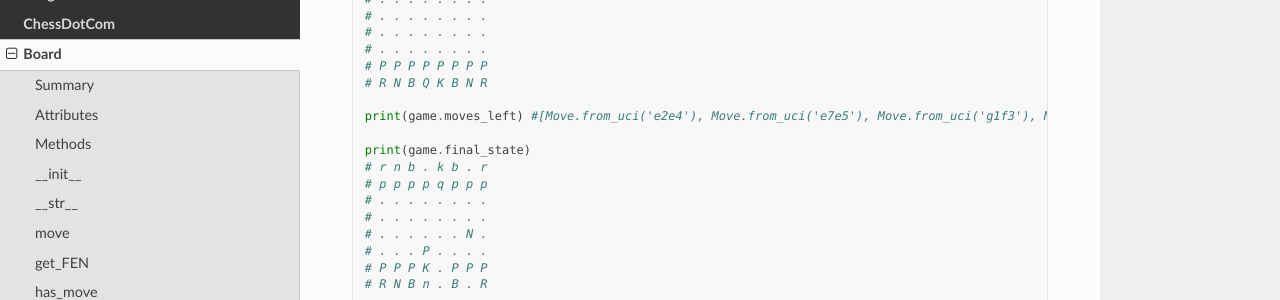
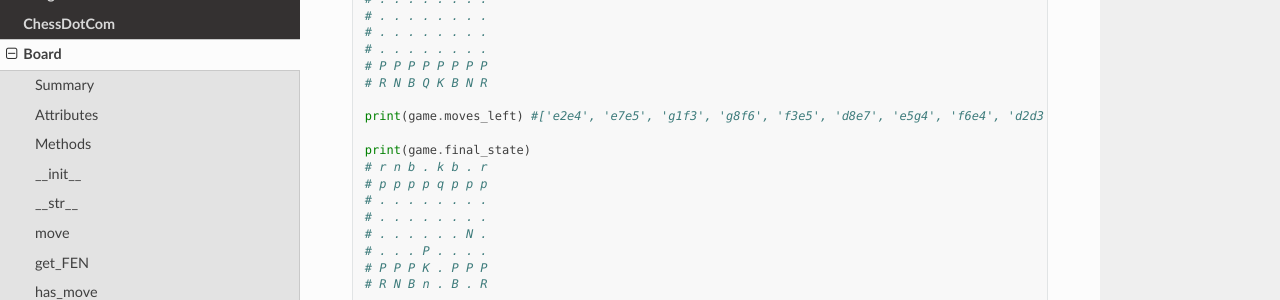
Before and after one commit to frishberg/Chess-Analytica, a Sphinx documentation site: the page built from docs/source/board.rst, in a window 1280 px wide and 900 px high, scrolled down 1609 px. Shown: the part 151-451 px from the top of the window. Built offline with Sphinx 7.4.7 and the Read the Docs theme 2.0.0, drawn with Linux system fonts in a browser that asks for light colours; some of the changed text lies outside the part shown.

```diff
--- a/chess_analytica/__init__.py
+++ b/chess_analytica/__init__.py
@@ -1,2 +1,2 @@
-from Board import Board
-from ChessDotCom import Profile
+from .Board import Board
+from .ChessDotCom import Profile
--- a/docs/source/board.rst
+++ b/docs/source/board.rst
@@ -81,7 +81,7 @@ Example usage:
    # P P P P P P P P
    # R N B Q K B N R
 
-   print(game.moves_left) #[Move.from_uci('e2e4'), Move.from_uci('e7e5'), Move.from_uci('g1f3'), Move.from_uci('g8f6'), Move.from_uci('f3e5'), Move.from_uci('d8e7'), Move.from_uci('e5g4'), Move.from_uci('f6e4'), Move.from_uci('d2d3'), Move.from_uci('e4c3'), Move.from_uci('e1d2'), Move.from_uci('c3d1')]
+   print(game.moves_left) #['e2e4', 'e7e5', 'g1f3', 'g8f6', 'f3e5', 'd8e7', 'e5g4', 'f6e4', 'd2d3', 'e4c3', 'e1d2', 'c3d1']
 
    print(game.final_state)
    # r n b . k b . r
@@ -283,4 +283,4 @@ Example usage:
 
    board = Board(game.PGN) #Note: assuming game.PGN is formatted correctly
 
-   print(board.get_next_move()) #Move.from_uci('e2e4')
+   print(board.get_next_move()) #e2e4
--- a/docs/source/chessdotcom.rst
+++ b/docs/source/chessdotcom.rst
@@ -174,7 +174,7 @@ Example usage:
    moves = find_moves_after_FEN("r1bqkb1r/pppp1ppp/2n2n2/4p3/4P3/2N2N2/PPPP1PPP/R1BQKB1R", True) #Note: this is the FEN for the 4 knights opening, and the True means that the player was white
 
    print(moves)
-   #([Move.from_uci('c3d5'), Move.from_uci('f1d3'), Move.from_uci('f1c4'), Move.from_uci('d2d3'), Move.from_uci('a2a3'), Move.from_uci('d2d4')],
+   #(['c3d5', 'f1d3', 'f1c4', 'd2d3', 'a2a3', 'd2d4'],
    [27, 16, 15, 4, 3, 2])
    #Note: this means that in the four knights opening, the player's most common move as white was c3d5, which they played 27 times, their second most common move was f1d3, which they played 16 times, and so on
 
--- a/setup.py
+++ b/setup.py
@@ -14,7 +14,7 @@ with open(path.join(HERE, 'README.rst'), encoding='utf-8') as f:
 # This call to setup() does all the work
 setup(
     name="chess-analytica",
-    version="1.0.6",
+    version="1.0.8",
     description="Making chess analytics easy.",
     long_description=long_description,
     long_description_content_type="text/markdown",
```
Also changed, not shown: 2 other files.
